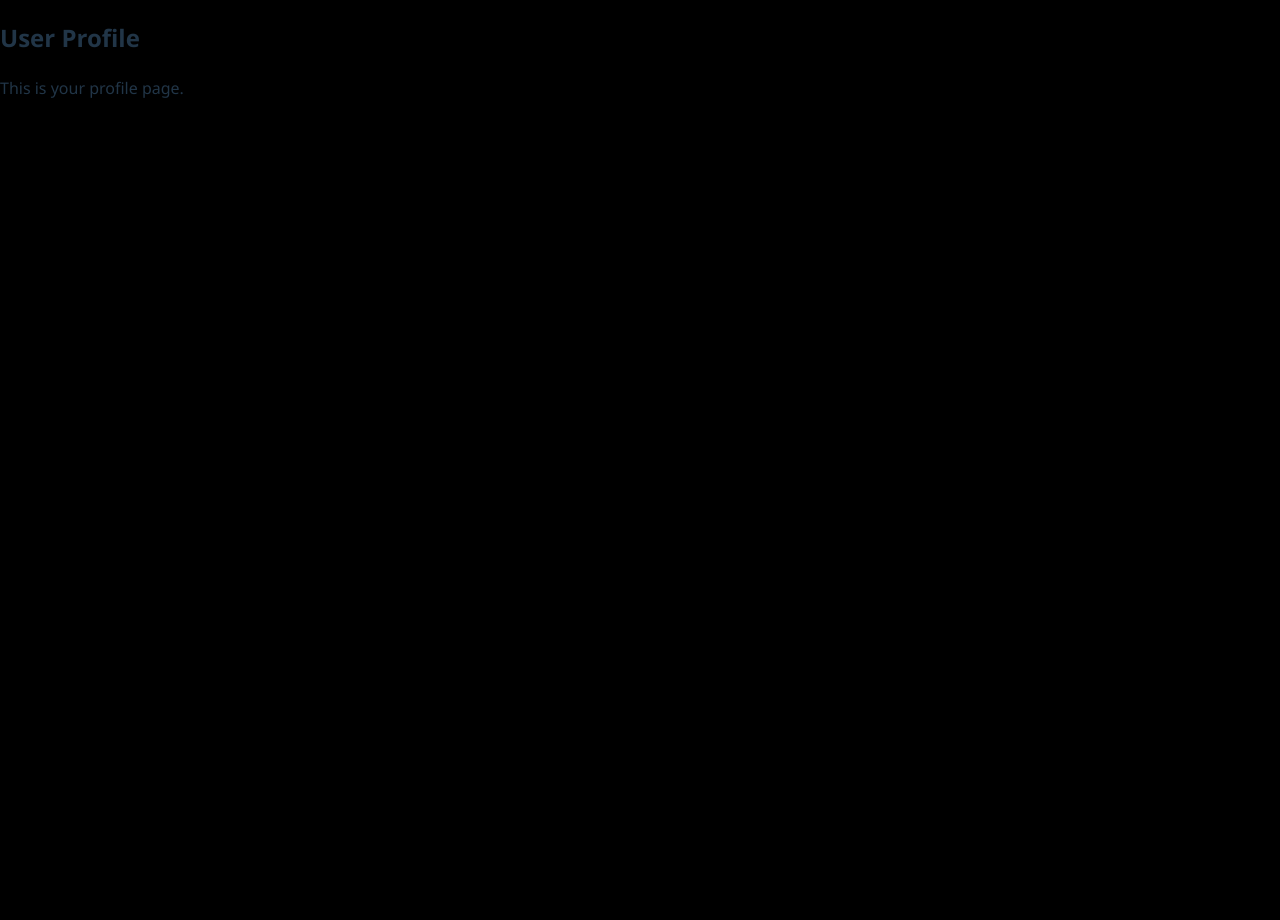
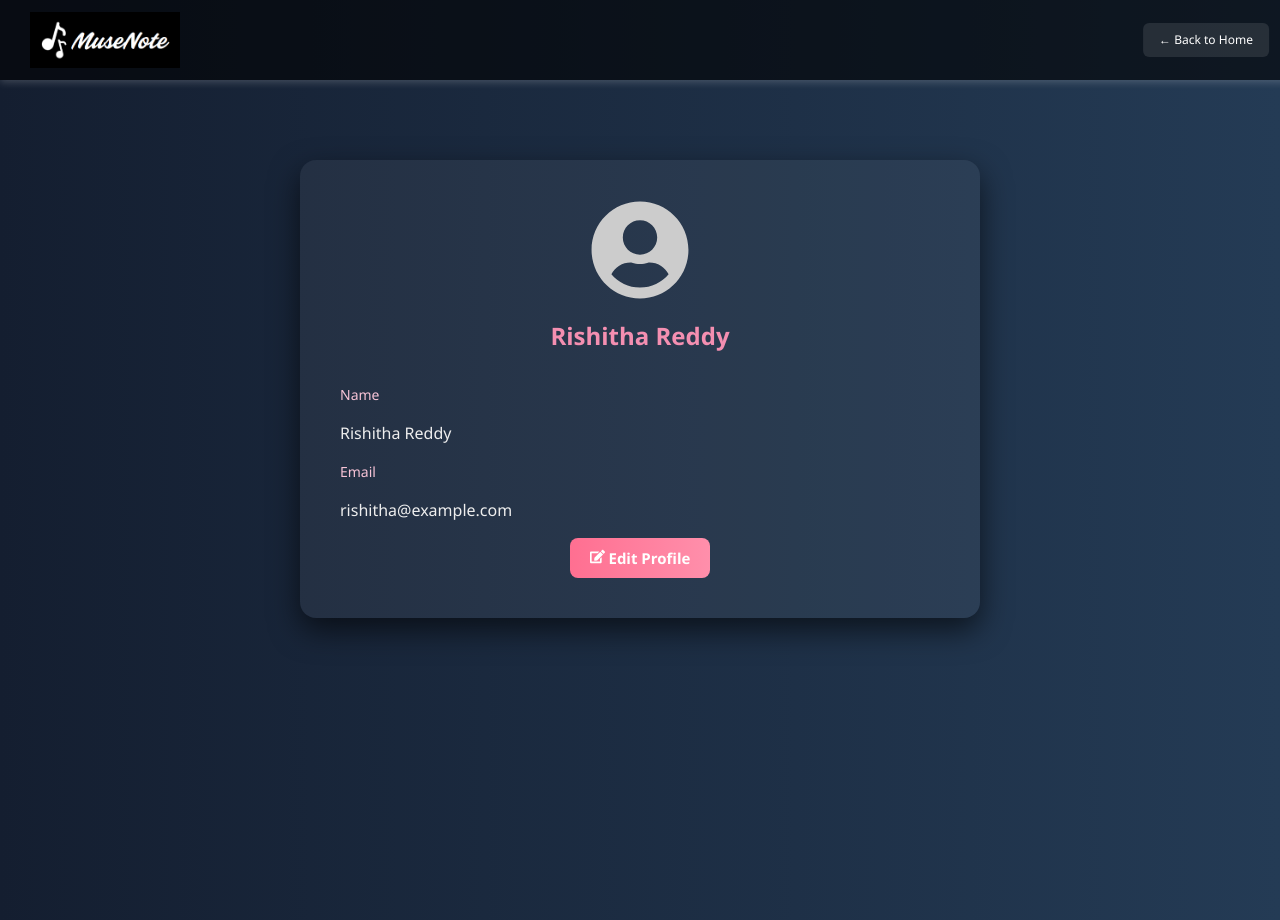
Before and after one commit to vaishke/MuseNote-Frontend, a React (Vite) app in the folder musenote/: page /profile in a window 1280 px wide. Before the commit the page ends 800 px from the top, so only its background shows below. Built offline with nearby package versions, Linux system fonts and the light colour scheme.

Commit message:
Added ProfilePage

```diff
--- a/musenote/src/components/DashboardContent.css
+++ b/musenote/src/components/DashboardContent.css
@@ -4,35 +4,37 @@
     color: white;
 }
 
-.top-bar {
+.top-bar-dash {
     display: flex;
     align-items: center;
+    justify-content: space-between;
     margin-bottom: 20px;
 }
 
 .search-bar {
-  flex-grow: 1;
-  padding: 10px;
+    flex: 1;
+    padding: 10px 16px;
     font-size: 16px;
     border-radius: 6px;
     border: none;
-  margin-top: -200px;
+    margin-right: 10px;
 }
 
 .add-button {
     background-color: #1db954;
     border: none;
     color: white;
-  margin-top: -200px;
-  margin-left: 10px;
     padding: 10px;
     border-radius: 50%;
     cursor: pointer;
+    display: flex;
+    align-items: center;
+    justify-content: center;
 }
 
 .posts-section {
     display: flex;
     flex-direction: column;
     gap: 15px;
-  margin-top: -60px;
+    margin-top: 20px;
 }
--- a/musenote/src/components/DashboardContent.jsx
+++ b/musenote/src/components/DashboardContent.jsx
@@ -7,7 +7,7 @@ import './DashboardContent.css';
 const DashboardContent = () => {
   return (
     <div className="dashboard-container">
-      <div className="top-bar">
+      <div className="top-bar-dash">
         <input
           type="text"
           placeholder="Search lyrics..."
--- a/musenote/src/components/HomePage.css
+++ b/musenote/src/components/HomePage.css
@@ -6,16 +6,24 @@
     flex-direction: column;
 }
 
-.top-bar {
+.top-bar-home {
     display: flex;
     justify-content: space-between;
     align-items: center;
-    padding: 20px 40px;
+    padding: 10px 30px;
+    height: 60px;
+    background-color: rgba(0, 0, 0, 0.6);
+    box-shadow: 0 2px 8px rgba(255, 255, 255, 0.2);
+    position: sticky;
+    top: 0;
+    z-index: 1000;
+    backdrop-filter: blur(4px);
 }
 
-.logo-container {
-    display: flex;
-    align-items: center;
+.logo-img-home {
+    height: 4rem;
+    width: auto;
+    margin-left: .5rem;
 }
 
 .profile-container {
@@ -33,7 +41,7 @@
 
 .content {
     text-align: center;
-    margin-top: 100px;
+    margin: 2%;
 }
 
 .profile-link {
--- a/musenote/src/components/HomePage.jsx
+++ b/musenote/src/components/HomePage.jsx
@@ -1,6 +1,6 @@
 import React from 'react';
 import { Link } from 'react-router-dom';
-import Logo from './Logo';
+import logo from '../assets/logo.png';
 import DashboardContent from './DashboardContent';
 import { FaUserCircle } from 'react-icons/fa';
 import './HomePage.css';
@@ -8,9 +8,9 @@ import './HomePage.css';
 const HomePage = () => {
   return (
     <div className="home-page">
-      <div className="top-bar">
-        <div className="logo-container">
-          <Logo />
+      <header className="top-bar-home">
+        <div className="logo-container-home">
+          <img src={logo} alt="Logo" className="logo-img-home" />
         </div>
         <div className="profile-container">
           <Link to="/profile" className="profile-link">
@@ -18,7 +18,7 @@ const HomePage = () => {
             <span className="profile-label">Profile</span>
           </Link>
         </div>
-      </div>
+      </header>
       <div className="content">
         <DashboardContent />
       </div>
--- a/musenote/src/components/LoginPage.jsx
+++ b/musenote/src/components/LoginPage.jsx
@@ -1,12 +1,13 @@
 import React, { useState } from 'react';
 import './LoginPage.css';
 import logo from '../assets/logo.png';
+import { useNavigate } from 'react-router-dom';
 const LoginPage = () => {
   const [username, setUsername] = useState('');
   const [password, setPassword] = useState('');
-
+  const navigate = useNavigate();
   const handleLogin = () => {
-    console.log('Login attempt:', username, password);
+    navigate('/home');
   };
 
   return (
--- a/musenote/src/components/PostCreate.jsx
+++ b/musenote/src/components/PostCreate.jsx
@@ -1,7 +1,7 @@
 import React, { useState } from 'react';
 import { Link } from 'react-router-dom';
 import { FaArrowLeft } from 'react-icons/fa';
-import Logo from './Logo';
+import logo from '../assets/logo.png';
 import './PostCreate.css';
 
 const PostCreate = () => {
@@ -18,12 +18,12 @@ const PostCreate = () => {
   return (
     <div>
       {/* Header */}
-      <div className="top-bar">
-        <div className="logo-container">
-          <Logo />
+      <div className="top-bar-post">
+        <div className="logo-container-post">
+          <img src={logo} alt="Logo" className="logo-img-post" />
         </div>
         <div className="back-home">
-          <Link to="/" className="home-link">
+          <Link to="/home" className="home-link">
             <FaArrowLeft className="home-icon" />
             <span>Back to Home</span>
           </Link>
--- a/musenote/src/components/PostPreview.css
+++ b/musenote/src/components/PostPreview.css
@@ -2,7 +2,7 @@
     background-color: #1a1a1a;
     padding: 15px;
     border-radius: 8px;
-  box-shadow: 0 0 4px rgba(255,255,255,0.1);
+    box-shadow: 0 0 4px rgba(255, 255, 255, 0.1);
 }
 
 .post-preview h3 {
--- /dev/null
+++ b/musenote/src/components/ProfilePage.css
@@ -0,0 +1,130 @@
+.profile-page {
+    min-height: 100vh;
+    background: linear-gradient(to right, #141e30, #243b55);
+    color: white;
+    font-family: 'Segoe UI', sans-serif;
+    padding: 60px 20px;
+}
+
+.profile-header {
+    position: fixed;
+    top: 0;
+    width: 100%;
+    background-color: rgba(0, 0, 0, 0.6);
+    box-shadow: 0 2px 8px rgba(255, 255, 255, 0.2);
+    padding: 12px 30px;
+    display: flex;
+    justify-content: space-between;
+    align-items: center;
+    z-index: 1000;
+    margin-left: -20px;
+}
+
+.profile-logo {
+    height: 3.5rem;
+}
+
+.back-home-link {
+    position: absolute;
+    left: 90%;
+    transform: translateX(-50%);
+    color: #fff;
+    text-decoration: none;
+    font-weight: 500;
+    font-size: 12px;
+    transition: color 0.2s ease;
+    padding: 8px 16px;
+    background-color: rgba(255, 255, 255, 0.1);
+    border-radius: 6px;
+    display: flex;
+    align-items: center;
+    gap: 8px;
+}
+
+.back-home-link:hover {
+    color: #f48fb1;
+}
+
+.profile-card {
+    background-color: rgba(255, 255, 255, 0.05);
+    padding: 40px;
+    margin: 100px auto;
+    max-width: 600px;
+    border-radius: 16px;
+    box-shadow: 0 12px 30px rgba(0, 0, 0, 0.6);
+    text-align: center;
+}
+
+.avatar-section h2 {
+    margin-top: 12px;
+    color: #f48fb1;
+}
+
+.profile-info {
+    margin-top: 30px;
+    text-align: left;
+}
+
+.profile-info label {
+    font-size: 14px;
+    color: #f8c4d7;
+    margin-bottom: 4px;
+    display: block;
+}
+
+.profile-info p {
+    font-size: 16px;
+    margin-bottom: 16px;
+    color: #eee;
+}
+
+
+/* Editable Fields */
+
+.profile-input {
+    width: 100%;
+    padding: 10px;
+    border-radius: 8px;
+    border: none;
+    background-color: #1e1e2f;
+    color: #fff;
+    font-size: 15px;
+    margin-bottom: 16px;
+    outline: none;
+}
+
+.profile-actions {
+    text-align: center;
+}
+
+.edit-btn,
+.save-btn {
+    background: linear-gradient(to right, #ff6f91, #ff8fab);
+    border: none;
+    padding: 10px 20px;
+    color: white;
+    font-weight: 600;
+    font-size: 15px;
+    border-radius: 8px;
+    cursor: pointer;
+    transition: background 0.3s ease, transform 0.2s ease;
+}
+
+.edit-btn:hover,
+.save-btn:hover {
+    background: linear-gradient(to right, #ff8fab, #ff94b6);
+    transform: scale(1.05);
+}
+
+@media (max-width: 600px) {
+    .profile-card {
+        padding: 20px;
+        margin: 80px 10px;
+    }
+    .profile-logo {
+        height: 3rem;
+    }
+    .back-home-link {
+        font-size: 14px;
+    }
+}
--- a/musenote/src/components/ProfilePage.jsx
+++ b/musenote/src/components/ProfilePage.jsx
@@ -1,11 +1,68 @@
-import React from 'react';
-// import './ProfilePage.css';
+import React, { useState } from 'react';
+import './ProfilePage.css';
+import { FaUserCircle, FaEnvelope, FaEdit } from 'react-icons/fa';
+import { Link } from 'react-router-dom';
+import logo from '../assets/logo.png';
 
 const ProfilePage = () => {
+  const [username, setUsername] = useState('Rishitha Reddy');
+  const [email, setEmail] = useState('rishitha@example.com');
+  const [editing, setEditing] = useState(false);
+
+  const handleSave = () => {
+    setEditing(false);
+    alert('Profile updated successfully!');
+  };
+
   return (
     <div className="profile-page">
-      <h2>User Profile</h2>
-      <p>This is your profile page.</p>
+      <header className="profile-header">
+        <img src={logo} alt="Logo" className="profile-logo" />
+        <Link to="/home" className="back-home-link">← Back to Home</Link>
+      </header>
+
+      <div className="profile-card">
+        <div className="avatar-section">
+          <FaUserCircle size={100} color="#ccc" />
+          <h2>{username}</h2>
+        </div>
+
+        <div className="profile-info">
+          <label>Name</label>
+          {editing ? (
+            <input
+              type="text"
+              value={username}
+              onChange={(e) => setUsername(e.target.value)}
+              className="profile-input"
+            />
+          ) : (
+            <p>{username}</p>
+          )}
+
+          <label>Email</label>
+          {editing ? (
+            <input
+              type="email"
+              value={email}
+              onChange={(e) => setEmail(e.target.value)}
+              className="profile-input"
+            />
+          ) : (
+            <p>{email}</p>
+          )}
+
+          <div className="profile-actions">
+            {editing ? (
+              <button className="save-btn" onClick={handleSave}>Save</button>
+            ) : (
+              <button className="edit-btn" onClick={() => setEditing(true)}>
+                <FaEdit /> Edit Profile
+              </button>
+            )}
+          </div>
+        </div>
+      </div>
     </div>
   );
 };
--- a/musenote/src/components/RegisterPage.jsx
+++ b/musenote/src/components/RegisterPage.jsx
@@ -1,4 +1,5 @@
 import React, { useState } from 'react';
+import { useNavigate } from 'react-router-dom';
 import logo from '../assets/logo.png';
 import './RegisterPage.css';
 
@@ -6,9 +7,10 @@ const RegisterPage = () => {
   const [username, setUsername] = useState('');
   const [email, setEmail] = useState('');
   const [password, setPassword] = useState('');
+  const navigate = useNavigate();
 
   const handleRegister = () => {
-    console.log('Register attempt:', username, email, password);
+   navigate('/login');
   };
 
   return (
```
Also changed, not shown: musenote/src/components/LandingPage.jsx (+5 -2 lines), musenote/src/components/PostCreate.css (+66 -28 lines). Lines whose indentation alone changed are shown as unchanged.
